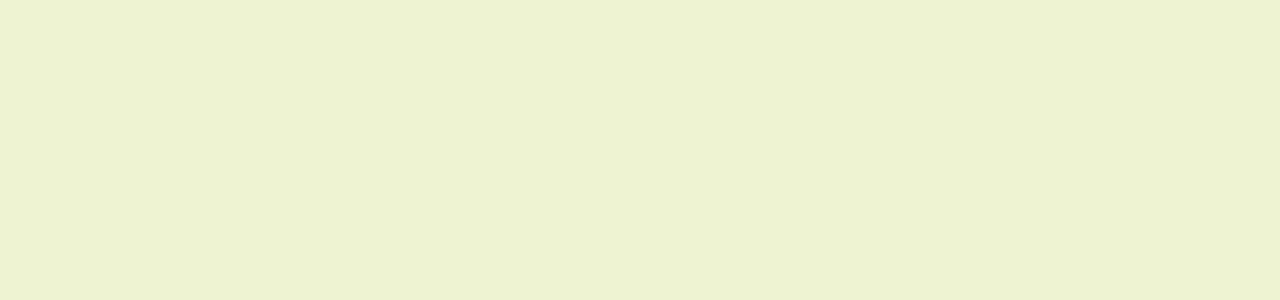
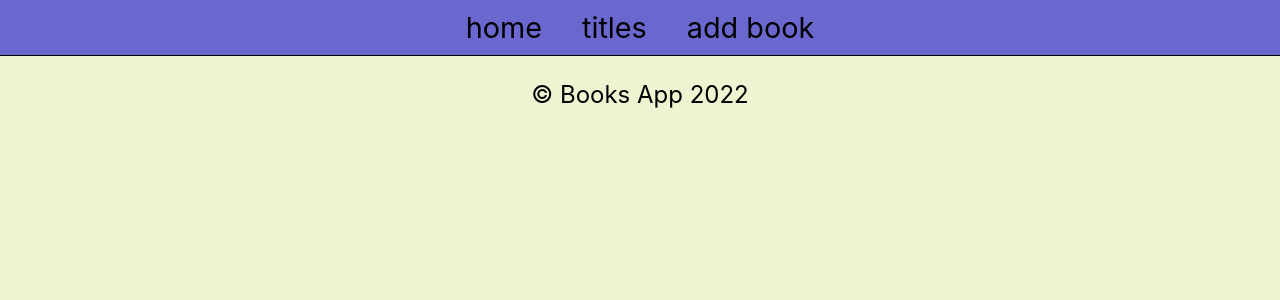
Before and after one commit to mladen081/m, a React (Create React App) app in the folder src/front/: page / in a window 1280 px wide. Before the commit this address had no page. Shown: the top 300 px of the page. Built offline with nearby package versions, Linux system fonts and the light colour scheme.

Commit message:
HomePage working version.

```diff
--- a/src/front/src/App.js
+++ b/src/front/src/App.js
@@ -2,6 +2,7 @@ import './App.css';
 
 import { BrowserRouter as Router, Route, Routes } from 'react-router-dom';
 
+import { HomePage } from './pages/HomePage';
 import { AuthorsTitlesPage } from './pages/AuthorsTitlesPage';
 import { InputBookPage } from './pages/InputBookPage';
 
@@ -10,6 +11,7 @@ function App() {
     <div className="App">
       <Router>
         <Routes>
+          <Route path="/" element={<HomePage />} />
           <Route path="/atitles/:author" element={<AuthorsTitlesPage />} />
           <Route path="/inputBook" element={<InputBookPage />} />
         </Routes>
--- a/src/front/src/pages/HomePage.js
+++ b/src/front/src/pages/HomePage.js
@@ -4,6 +4,7 @@ import Layout from "../components/Layout";
 import { Footer } from "../components/Footer";
 
 export const HomePage = () => {
+
   return (
     <div className="HomePage">
       <Layout />
```
